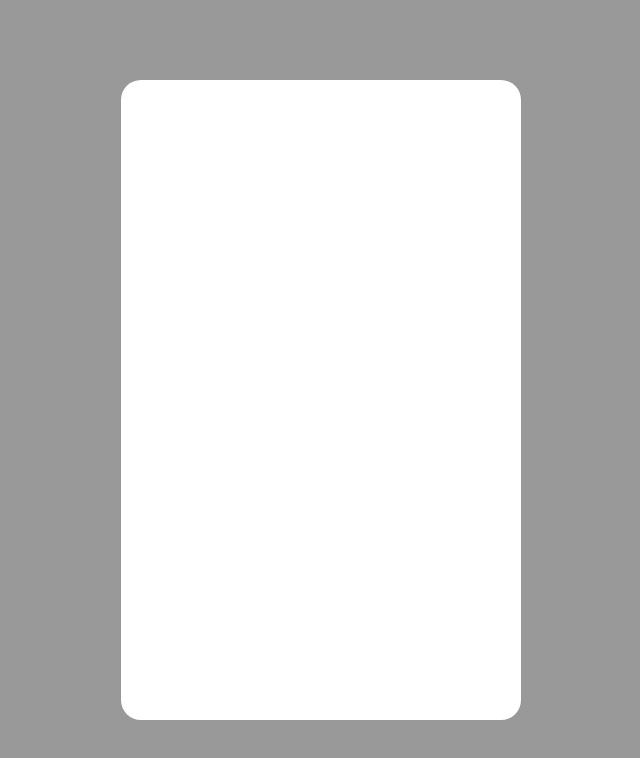
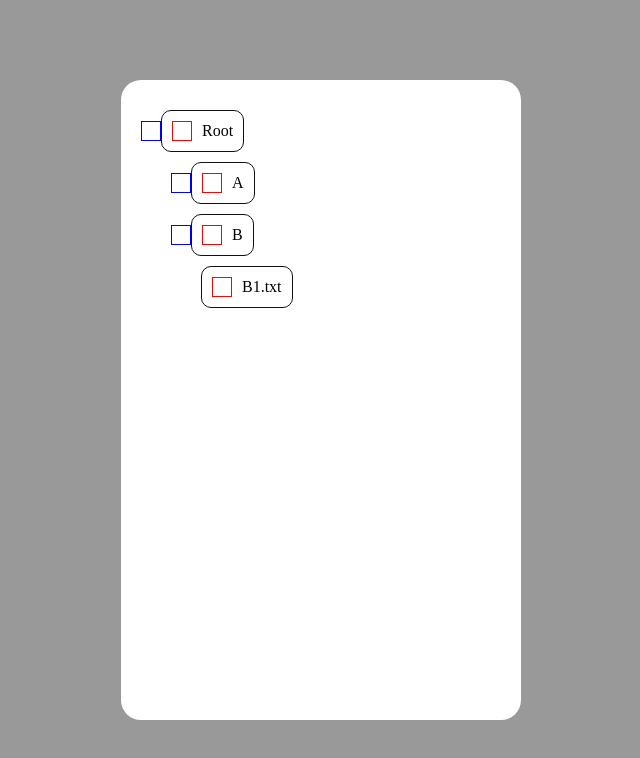
Before and after one commit to ark1111/file-explorer, a React (Vite) app: page / in a window 1280 px wide. Shown: the top 758 px of the page, without its empty margins (319-959 px from the left). Built offline with nearby package versions, Linux system fonts and the light colour scheme.

Commit message:
feat : base files list ui

```diff
--- a/src/components/FilesExplorer.tsx
+++ b/src/components/FilesExplorer.tsx
@@ -1,8 +1,40 @@
 import { useState } from "react";
 import { Box } from "./FilesExplorer.styled";
-import { DataItemType, FormatedDataType } from "../types";
+import { DataItemType, FormatedDataChildItemType } from "../types";
+import FilesListItem from "./FilesListItem";
 
 type Props = {};
+
+const sampleData: FormatedDataChildItemType = {
+  id: 1,
+  parentId: null,
+  title: "Root",
+  type: "folder",
+  childs: [
+    {
+      id: 2,
+      parentId: 1,
+      title: "A",
+      type: "folder",
+      childs: [],
+    },
+    {
+      id: 3,
+      parentId: 1,
+      title: "B",
+      type: "folder",
+      childs: [
+        {
+          id: 4,
+          parentId: 3,
+          title: "B1.txt",
+          type: "file",
+          childs: [],
+        },
+      ],
+    },
+  ],
+};
 
 const FilesExplorer = (props: Props) => {
   const [data, setData] = useState<DataItemType[]>([
@@ -32,9 +64,13 @@ const FilesExplorer = (props: Props) => {
     },
   ]);
 
-  const [formatedData, setFormatedData] = useState<FormatedDataType>();
+  const [formatedData, setFormatedData] = useState<FormatedDataChildItemType>();
 
-  return <Box></Box>;
+  return (
+    <Box>
+      <FilesListItem info={sampleData} />
+    </Box>
+  );
 };
 
 export default FilesExplorer;
--- /dev/null
+++ b/src/components/FilesListItem.styled.ts
@@ -0,0 +1,46 @@
+import styled from "styled-components";
+
+export const Box = styled.div`
+  width: 100%;
+  margin: 10px 0;
+`;
+
+export const ParentBox = styled.div`
+  width: 100%;
+  display: flex;
+  align-items: center;
+`;
+
+export const ParentBoxArrowBox = styled.div`
+  width: 20px;
+  height: 20px;
+  border: 1px solid blue;
+  display: flex;
+  align-items: center;
+  justify-content: center;
+`;
+
+export const ParentBoxMain = styled.div`
+  display: flex;
+  align-items: center;
+  padding: 10px;
+  column-gap: 10px;
+  border-radius: 10px;
+  border: 1px solid #111;
+  cursor: pointer;
+`;
+
+export const ParentBoxMainIcon = styled.div`
+  height: 20px;
+  width: 20px;
+  border: 1px solid red;
+`;
+
+export const ParentBoxMainTitle = styled.div`
+  font-size: 16px;
+  color: "#111";
+`;
+
+export const ChildsBox = styled.div`
+  padding-left: 30px;
+`;
--- /dev/null
+++ b/src/components/FilesListItem.tsx
@@ -0,0 +1,38 @@
+import React from "react";
+import {
+  Box,
+  ChildsBox,
+  ParentBox,
+  ParentBoxArrowBox,
+  ParentBoxMain,
+  ParentBoxMainIcon,
+  ParentBoxMainTitle,
+} from "./FilesListItem.styled";
+import { FormatedDataChildItemType } from "../types";
+
+type Props = {
+  info: FormatedDataChildItemType;
+};
+
+const FilesListItem = ({ info }: Props) => {
+  return (
+    <Box>
+      <ParentBox>
+        {info.type === "folder" ? (
+          <ParentBoxArrowBox></ParentBoxArrowBox>
+        ) : null}
+        <ParentBoxMain>
+          <ParentBoxMainIcon></ParentBoxMainIcon>
+          <ParentBoxMainTitle>{info.title}</ParentBoxMainTitle>
+        </ParentBoxMain>
+      </ParentBox>
+      <ChildsBox>
+        {info.childs?.map((item) => (
+          <FilesListItem key={item.id} info={item} />
+        ))}
+      </ChildsBox>
+    </Box>
+  );
+};
+
+export default FilesListItem;
```
Also changed, not shown: src/types.ts (+1 -9 lines).
